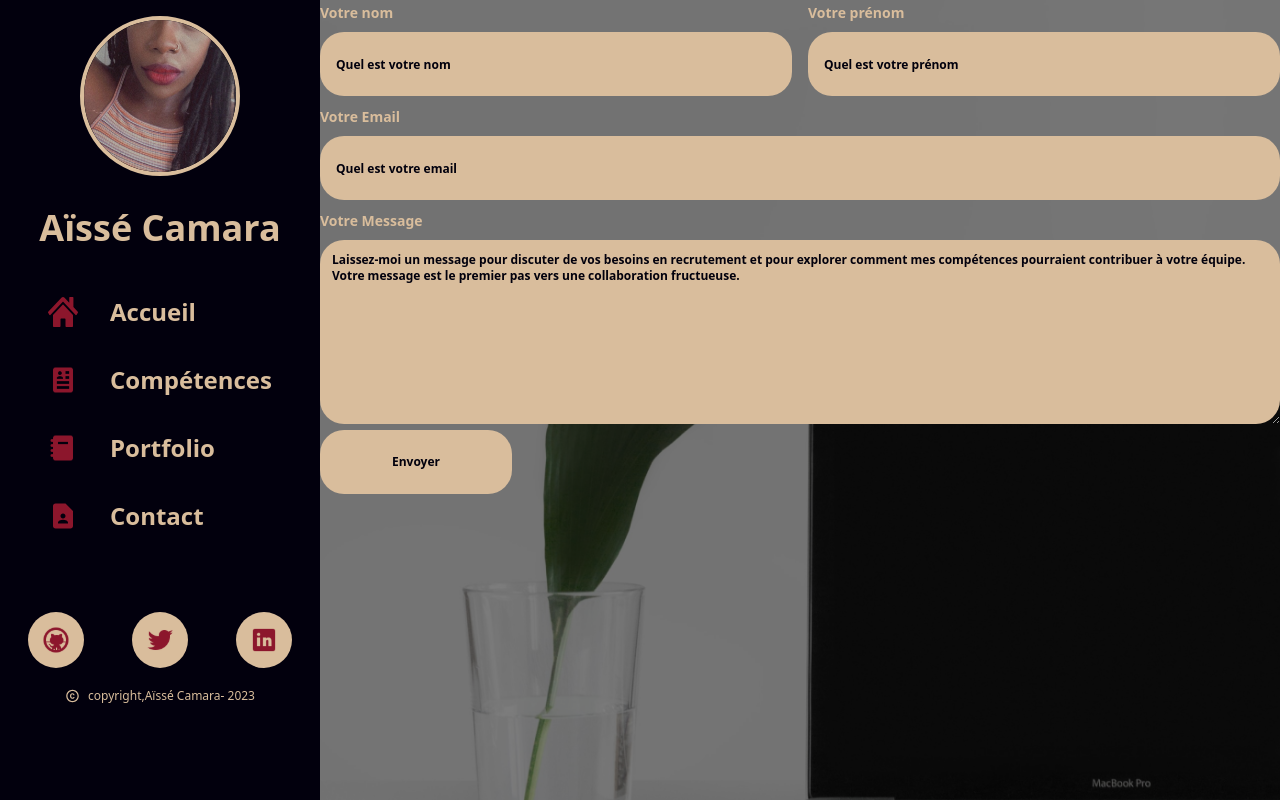
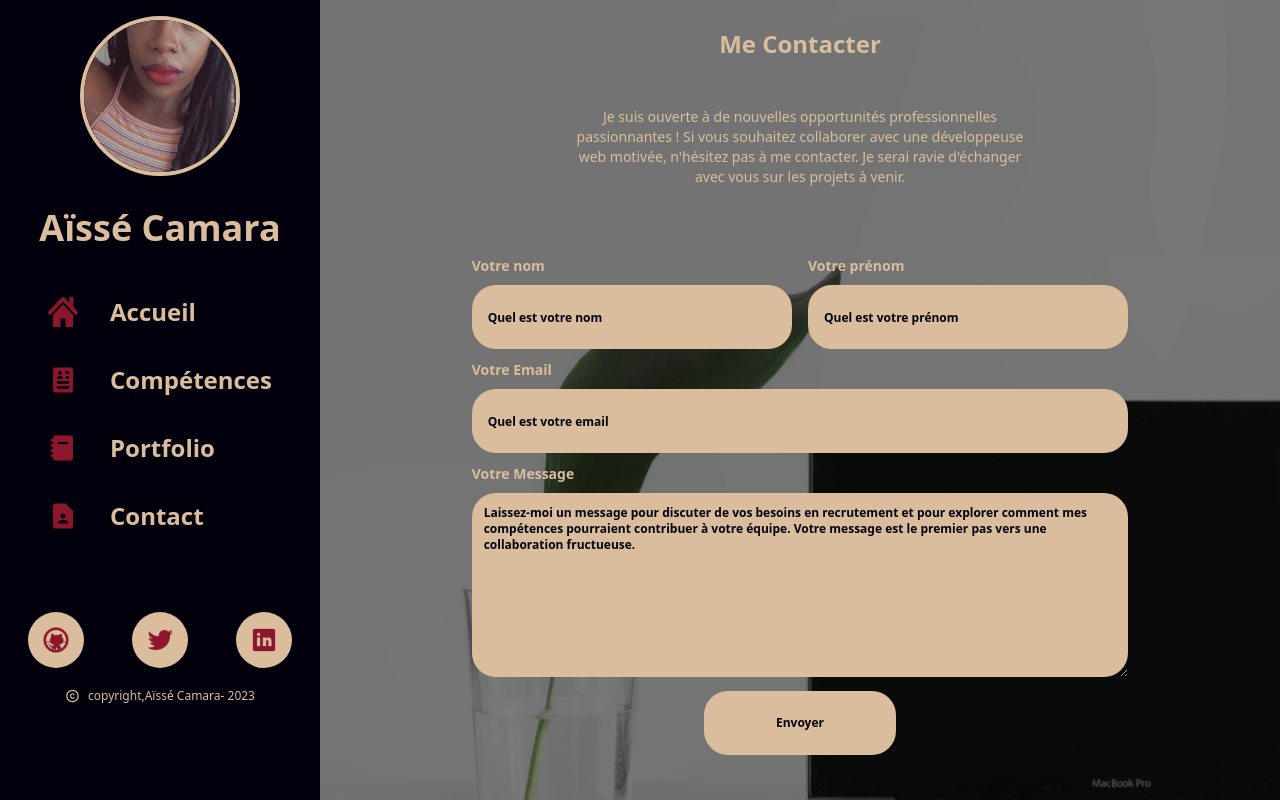
Before and after one commit to aisse59/portfolio_React_aisse, a React (Create React App) app: page /contact in a window 1280 px wide. Built offline with nearby package versions, Linux system fonts and the light colour scheme.

Commit message:
Disposition des des éléments dans le component Contact

```diff
--- a/src/pages/Contact.js
+++ b/src/pages/Contact.js
@@ -6,6 +6,12 @@ import Textarea from "../components/textarea/Textarea";
 const Contact = () => {
     return (
         <>
+            <div className="grid justify-items-center w-10/12 h-screen bg-black-500  mt-2 mb-2 rounded-3xl px-4 mx-auto">
+                <div className="w-3/5 grid justify-items-center">
+
+                    <h1 className="text-quaternary font-bold text-2xl mt-5 ">Me Contacter</h1>
+                    <p className="text-quaternary text-sm font-base mt-5 mb-10 text-center">Je suis ouverte à de nouvelles opportunités professionnelles passionnantes ! Si vous souhaitez collaborer avec une développeuse web motivée, n'hésitez pas à me contacter. Je serai ravie d'échanger avec vous sur les projets à venir.</p>
+                </div>
                     <form action="">
                         <div className="grid grid-cols-2 gap-4">
                             <div>
@@ -38,10 +44,11 @@ const Contact = () => {
                             name={'message'}
                             placeholder={'Laissez-moi un message pour discuter de vos besoins en recrutement et pour explorer comment mes compétences pourraient contribuer à votre équipe. Votre message est le premier pas vers une collaboration fructueuse.'}
                             />
-                    <div className="">
-                        <button className="w-48 h-16 outline-0 py-3 px-4  rounded-3xl text-primary bg-quaternary  font-semibold text-xs" type="submit">Envoyer</button>
+                            <div className="grid justify-items-center">
+                                <button className="w-48 h-16 outline-0 py-3 px-4  rounded-3xl text-primary bg-quaternary  font-semibold text-xs mt-2" type="submit">Envoyer</button>
                             </div>
                     </form>
+            </div>
         </>
      );
 }
```
Lines whose indentation alone changed are shown as unchanged.
